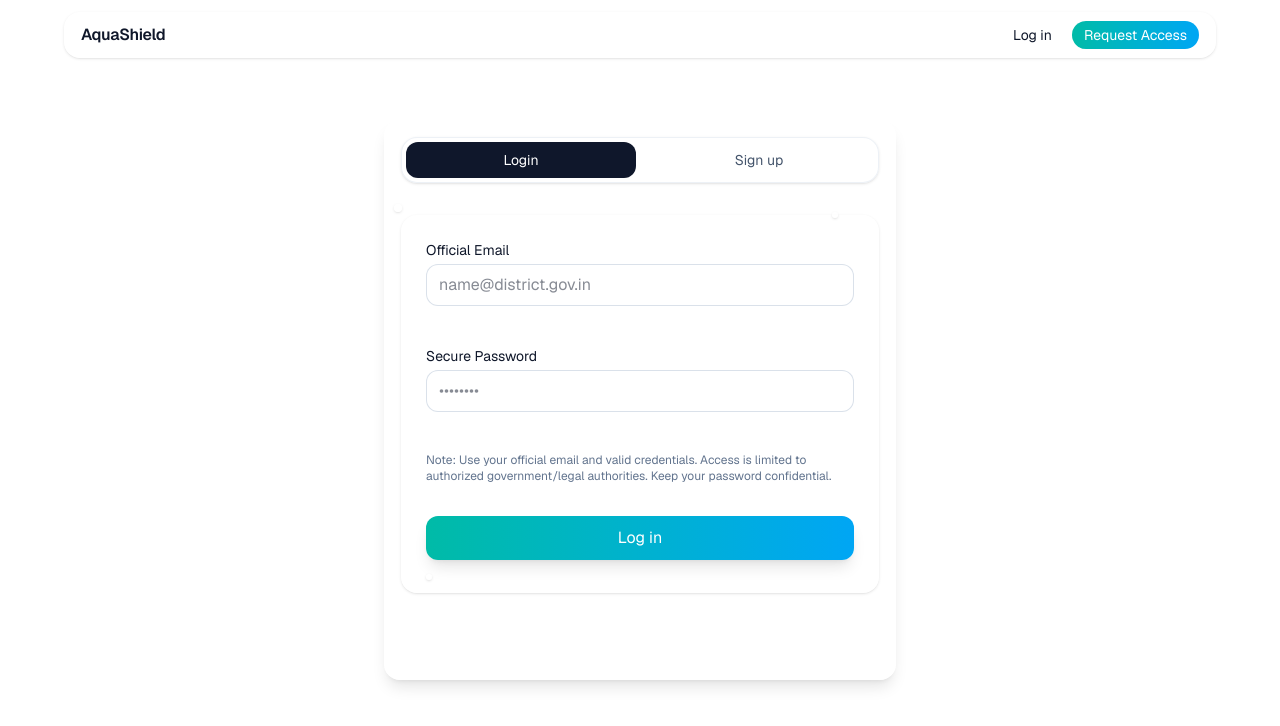
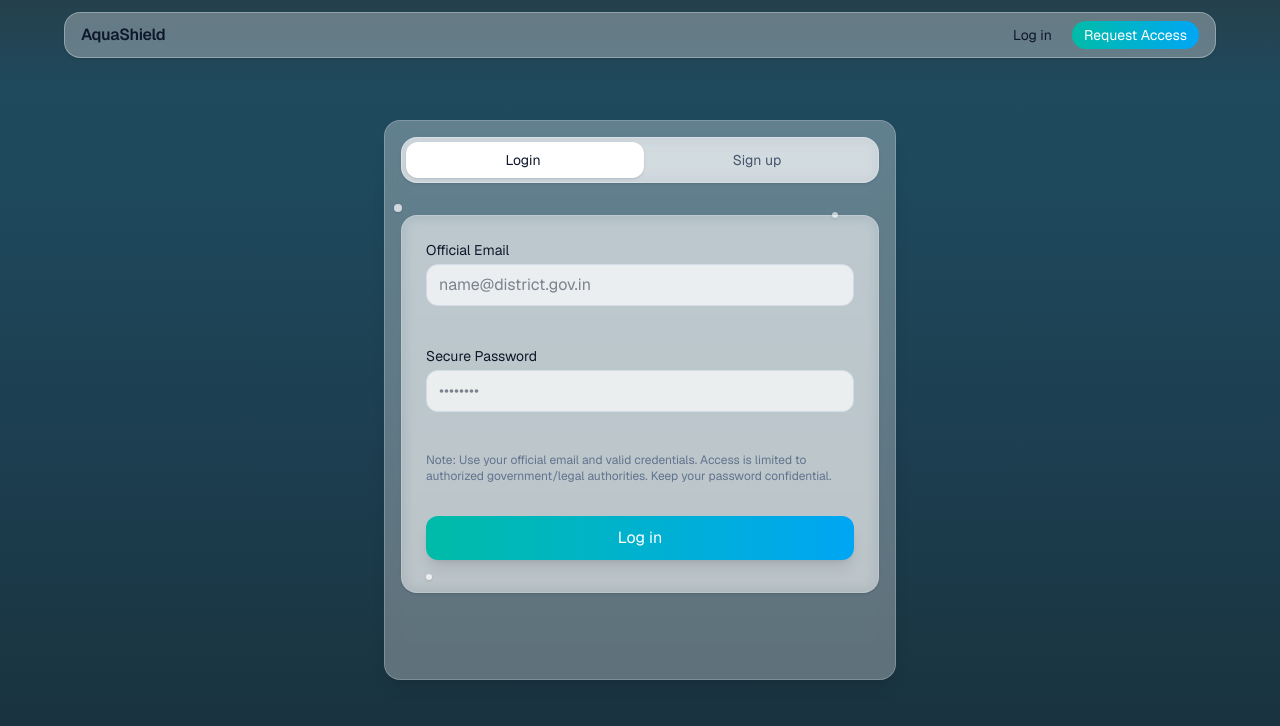
Before and after one commit to khushiiagrawal/Four_Plus_Two, a Next.js app in the folder frontend/: page /auth in a window 1280 px wide. Shown: the top 726 px of the page. Built offline with nearby package versions, Linux system fonts and the light colour scheme.

Commit message:
feat:Add fade-up animation and background gradient to AuthPage; enhance button transitions and layout
Signed-off-by: arpit529srivastava <arpitsrivastava529@gmail.com>

```diff
--- a/frontend/src/app/auth/page.tsx
+++ b/frontend/src/app/auth/page.tsx
@@ -77,27 +77,32 @@ export default function AuthPage() {
   return (
     <div
       className={`min-h-dvh flex items-center justify-center overflow-hidden p-6 ${outerPadClass}`}
+      style={{
+        background:
+          "linear-gradient(to bottom, #25404c, #1f4a5e, #1e485c, #1e4558, #1d4254, #1c3e50, #1b3b4b, #1b3745, #193440, #18303c)",
+      }}
     >
       <div
-        className={`w-full mx-auto rounded-2xl border border-white/20 dark:border-white/10 bg-white/30 dark:bg-white/5 backdrop-blur shadow-lg p-4 flex flex-col ${cardSizeClass}`}
+        className={`w-full mx-auto rounded-2xl border border-white/20 dark:border-white/10 bg-white/30 dark:bg-white/5 backdrop-blur shadow-lg p-4 flex flex-col transition-all duration-300 ${cardSizeClass}`}
       >
-        <div className="flex gap-2 bg-white/60 dark:bg-white/[0.06] backdrop-blur p-1 rounded-2xl shadow border border-slate-200/60 dark:border-white/10">
+        <div className="relative grid grid-cols-2 bg-white/60 dark:bg-white/[0.06] backdrop-blur p-1 rounded-2xl shadow border border-slate-200/60 dark:border-white/10">
+          <div
+            className="absolute inset-y-1 left-1 w-1/2 rounded-xl bg-white shadow-sm border border-white/40 transition-transform duration-300 ease-out"
+            style={{ transform: tab === "login" ? "translateX(0%)" : "translateX(100%)" }}
+            aria-hidden
+          />
           <button
             onClick={() => setTab("login")}
-            className={`flex-1 rounded-xl px-4 py-2 text-sm ${
-              tab === "login"
-                ? "bg-slate-900 text-white dark:bg-white dark:text-slate-900"
-                : "text-slate-600 dark:text-slate-300"
+            className={`relative z-10 flex-1 rounded-xl px-4 py-2 text-sm transition-colors ${
+              tab === "login" ? "text-slate-900" : "text-slate-600 dark:text-slate-300"
             }`}
           >
             Login
           </button>
           <button
             onClick={() => setTab("signup")}
-            className={`flex-1 rounded-xl px-4 py-2 text-sm ${
-              tab === "signup"
-                ? "bg-slate-900 text-white dark:bg-white dark:text-slate-900"
-                : "text-slate-600 dark:text-slate-300"
+            className={`relative z-10 flex-1 rounded-xl px-4 py-2 text-sm transition-colors ${
+              tab === "signup" ? "text-slate-900" : "text-slate-600 dark:text-slate-300"
             }`}
           >
             Sign up
@@ -106,7 +111,7 @@ export default function AuthPage() {
 
         {tab === "login" ? (
           <form
-            className="mt-8 rounded-2xl border border-white/20 dark:border-white/10 bg-white/40 dark:bg-white/5 backdrop-blur p-6 pb-8 shadow relative flex flex-col"
+            className="mt-8 rounded-2xl border border-white/20 dark:border-white/10 bg-white/40 dark:bg-white/5 backdrop-blur p-6 pb-8 shadow relative flex flex-col fade-up"
             onSubmit={loginForm.handleSubmit(onLogin)}
           >
             <div className="pointer-events-none absolute -top-3 -left-2 h-2 w-2 rounded-full bg-white/70 shadow" />
@@ -143,7 +148,7 @@ export default function AuthPage() {
           </form>
         ) : (
           <form
-            className="mt-10 pt-8 space-y-4 rounded-2xl border border-white/20 dark:border-white/10 bg-white/40 dark:bg-white/5 backdrop-blur p-5 shadow relative flex-1"
+            className="mt-10 pt-8 space-y-4 rounded-2xl border border-white/20 dark:border-white/10 bg-white/40 dark:bg-white/5 backdrop-blur p-5 shadow relative flex-1 fade-up"
             onSubmit={signupForm.handleSubmit(onSignup)}
           >
             <div className="pointer-events-none absolute -top-3 -left-2 h-2 w-2 rounded-full bg-white/70 shadow" />
--- a/frontend/src/app/globals.css
+++ b/frontend/src/app/globals.css
@@ -99,3 +99,19 @@ body {
   animation: bgDrift 26s ease-in-out infinite;
   will-change: background-position;
 }
+
+@keyframes fadeUp {
+  0% {
+    opacity: 0;
+    transform: translateY(16px);
+  }
+  100% {
+    opacity: 1;
+    transform: translateY(0);
+  }
+}
+
+.fade-up {
+  animation: fadeUp 300ms cubic-bezier(0.22, 1, 0.36, 1);
+  will-change: transform, opacity;
+}
```
